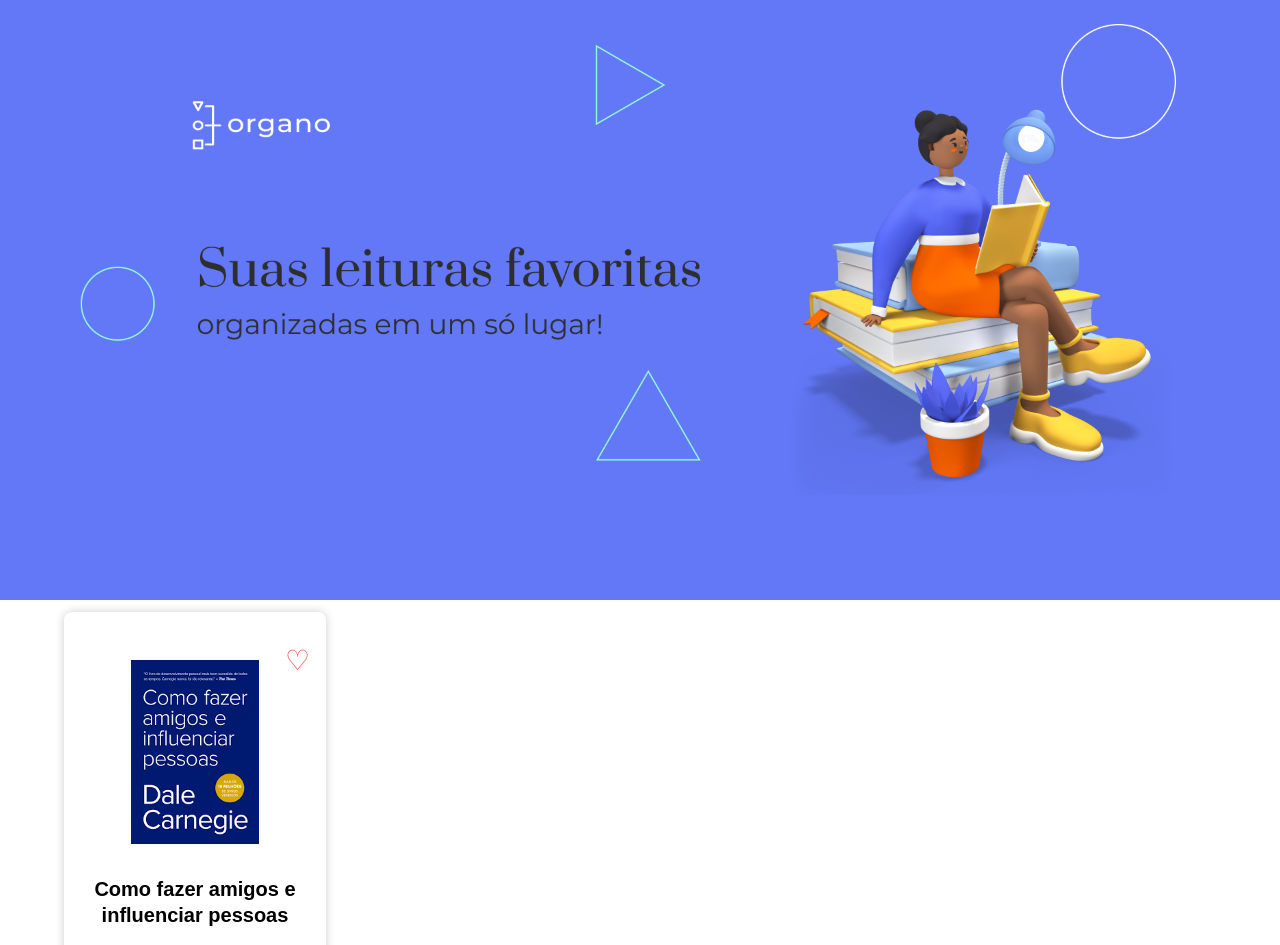
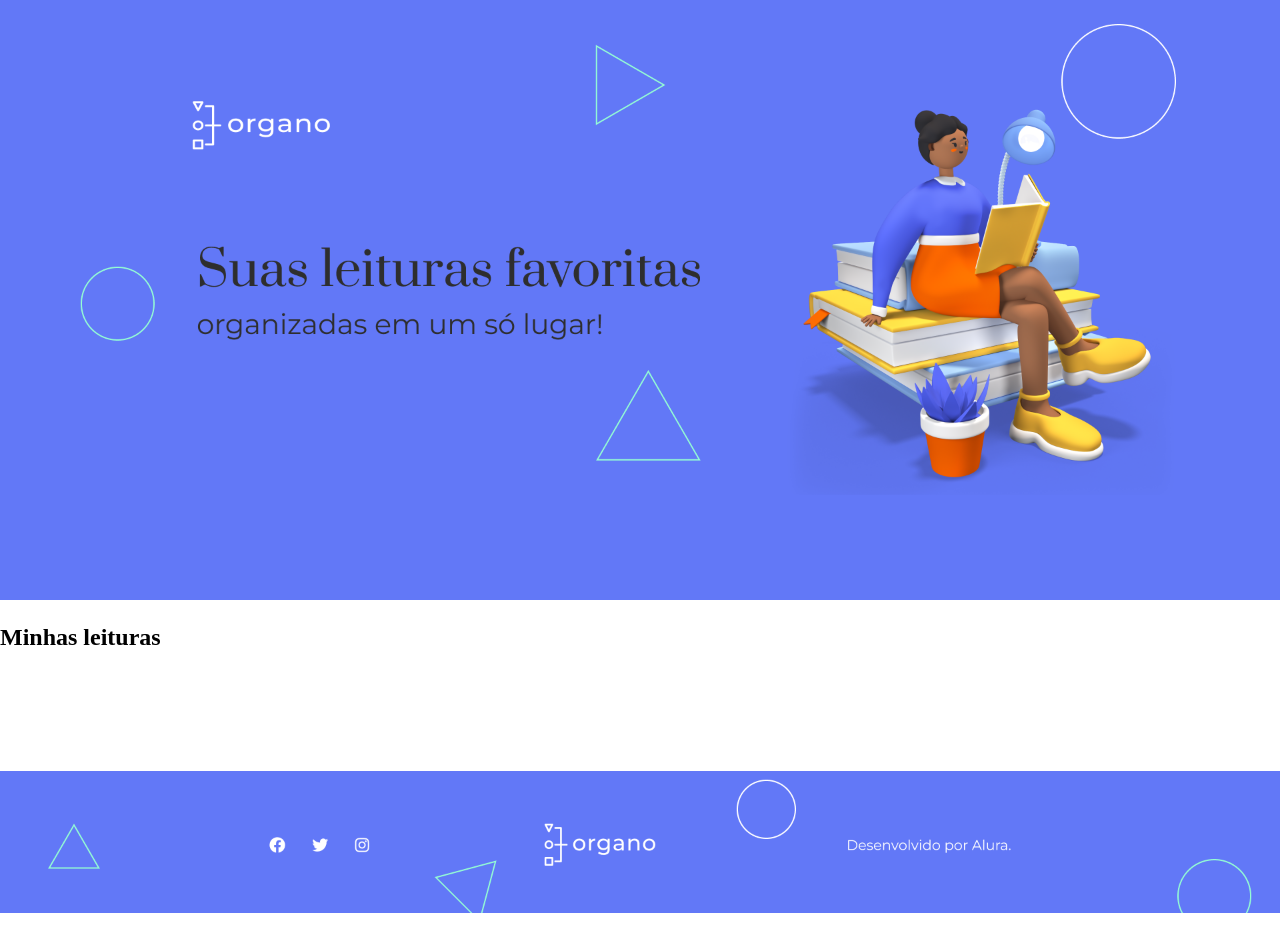
Before and after one commit to LoriJr/Alura-Angular-Organo, an Angular app: page / in a window 1280 px wide. Shown: the top 945 px of the page. After the commit the page ends 913 px from the top, so only its background shows below. Built offline with nearby package versions, Linux system fonts and the light colour scheme.

Commit message:
add lista-livros components

```diff
--- a/src/app/app.html
+++ b/src/app/app.html
@@ -1,3 +1,3 @@
 <app-cabecalho></app-cabecalho>
-<app-livro></app-livro>
+<app-lista-livros></app-lista-livros>
 <app-rodape></app-rodape>
--- a/src/app/app.ts
+++ b/src/app/app.ts
@@ -1,14 +1,14 @@
 import { Component, signal } from '@angular/core';
 import { Cabecalho } from "./componentes/cabecalho/cabecalho";
 import { Rodape } from './componentes/rodape/rodape';
-import { Livro } from './componentes/livro/livro';
+import { ListaLivros } from './componentes/lista-livros/lista-livros';
 
 @Component({
   selector: 'app-root',
   imports: [
     Cabecalho,
     Rodape,
-    Livro
+    ListaLivros
   ],
   templateUrl: './app.html',
   styleUrl: './app.css'
--- /dev/null
+++ b/src/app/componentes/lista-livros/lista-livros.css
@@ -0,0 +1,4 @@
+.linha-destaque--grande {
+  width: 64px;
+  border-bottom: 4px solid var(--color-primaria);
+}
--- /dev/null
+++ b/src/app/componentes/lista-livros/lista-livros.html
@@ -0,0 +1,7 @@
+<section>
+  <h2 class="texto-titulo">
+    Minhas leituras
+  </h2>
+  <span class="linha-destaque linha-destaque--grande">
+  </span>
+</section>
```
Also changed, not shown: src/app/componentes/lista-livros/lista-livros.ts (added, +12 -0 lines), 1 other file (tests, documents, lock files or other folders).
